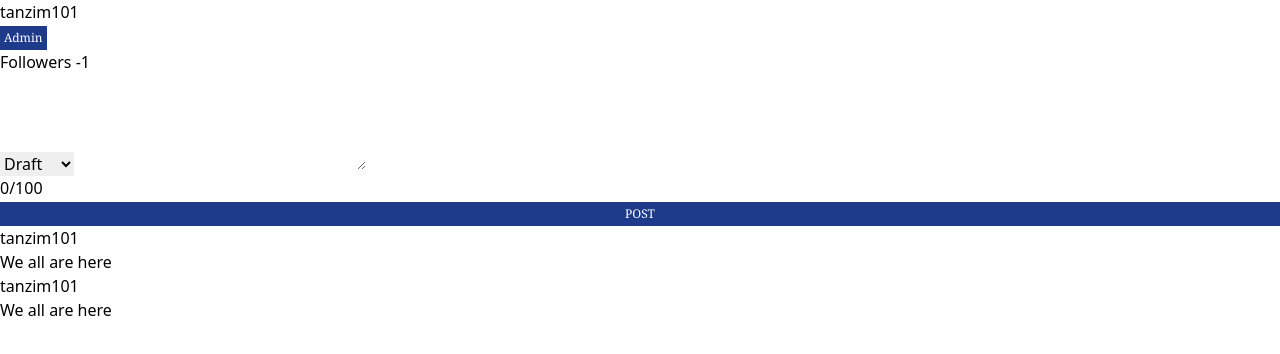
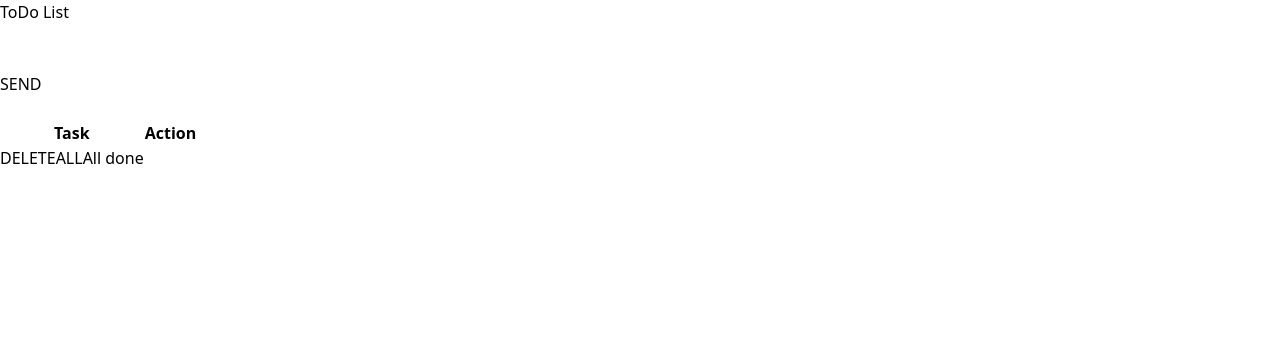
Before and after one commit to TanzimIbthesam/Vue-3, a Vue app: page / in a window 1280 px wide. Shown: the top 354 px of the page. Built offline with nearby package versions, Linux system fonts and the light colour scheme.

Commit message:
Tolodlist modified

```diff
--- a/src/App.vue
+++ b/src/App.vue
@@ -2,25 +2,25 @@
  <div>
     <!-- <Header v-bind:title="title"  @change="updateTitle($event)"/>
      -->
-   <Postitem/>
+   <!-- <Postitem/>  -->
    <!-- <Footer v-bind:title="title" @change="updateTitle($event)"/>  -->
-<!-- <TodoList /> -->
+ <TodoList />
  </div>
 
 </template>
 
 <script>
 // import Profile from './components/Profile';
- import Postitem from './components/Postitem';
-// import TodoList from './components/TodoList'
+//  import Postitem from './components/Postitem';
+ import TodoList from './components/TodoList'
 // import Header  from './components/Header';
 //  import Footer from './components/Footer';
 
 export default {
   name: 'App',
   components: {
-   Postitem
-  // TodoList
+  //  Postitem
+  TodoList
 
   },
   data() {
--- a/src/components/TodoList.vue
+++ b/src/components/TodoList.vue
@@ -1,18 +1,56 @@
 <template>
-    <h3>{{title}}</h3>
-      <form @submit.prevent="addTodo">
-        <label for="newTodo">New Todo</label>
-        <input v-model="newTodo" type="text" name="newTodo" id="newTodo" value="">
-        <button type="submit" name="button">Add</button>
-      </form>
-      <button @click="allDone" type="button" name="button">All Done</button>
-      <ul>
-        <li v-for="todo in todos" :key="todo">
-          <input type="checkbox" v-model="todo.done">
-          <span :class="{ done: todo.done }">{{todo.title}}</span>
-          <button @click="removeTodo(todo)" type="button" name="button">Remove</button>
-        </li>
-      </ul>
+    <div class="w-full bg-gray-100 ">
+
+           <div class=" flex flex-col  justify-center items-center">
+
+                 <div>
+                     <h1 class="text-2xl font-bold font-serif">ToDo List</h1><br>
+                    <form @submit.prevent>
+
+            <input type="text" v-model="todo" name="" id="" class="px-6 py-1 border border-gray-800" >    <br>
+
+              <button  @click="addtoList()" class="bg-gray-900 text-white py-1 px-6 rounded-full mt-1">SEND</button>
+             </form><br>
+
+                 </div>
+                 <div>
+                     <table>
+                   <thead>
+    <tr>
+      <th class="px-4 py-2">Task</th>
+      <th class="px-4 py-2">Action</th>
+
+    </tr>
+  </thead>
+  <tbody >
+
+    <tr v-for="todo in todos" :key="todo">
+      <td  class="border px-32 py-2" :class="{ 'text-red-800 line-through': todo.done }" >{{todo.title}}</td>
+      <td class="border px-32 py-2"><input v-model="todo.done"  type="checkbox"  name="" class="px-1 py-2" id="" :checked="todo.done"></td>
+      <td class="border px-32 py-2"><button @click="deleteButton(todo)" class="px-4 py-1 bg-red-700 text-white text-md rounded-lg font-serif">DELETE</button></td>
+
+
+    </tr>
+    <button @click="deleteAllButton()" class="px-4 py-1 bg-red-700 text-white text-md rounded-lg font-serif">DELETEALL</button>
+    <button @click=" allDoneMarked()" class="px-4 py-1 bg-orange-400 text-white text-md rounded-lg font-serif ml-2">All done</button>
+
+
+  </tbody>
+</table>
+                 </div>
+
+
+                   </div>
+
+
+
+
+
+
+
+
+
+           </div>
 
 
 
@@ -21,21 +59,36 @@
 export default {
     data() {
         return {
-            todo:'',
-            todos:[],
+           todo:'',
+           todos:[]
 
         }
 
     },
     methods:{
-        addtoTodo(){
-             this.todos.unshift({
-                  title:this.todo,
-                  done:false,
+      addtoList(){
+       this.todos.push({
+         title:this.todo,
+         done:false
 
-              })
+       });
+      },
+      allDoneMarked(){
+        this.todos.forEach((todo)=>{
+               todo.done=true;
+        });
 
-        }
+      },
+      deleteButton(todo){
+          const todoIndex=this.todos.indexOf(todo);
+          console.log(todoIndex);
+      this.todos.splice(todoIndex,1);
+
+      },
+      deleteAllButton(){
+       this.todos=[];
+      }
+
     }
 }
 </script>
```
